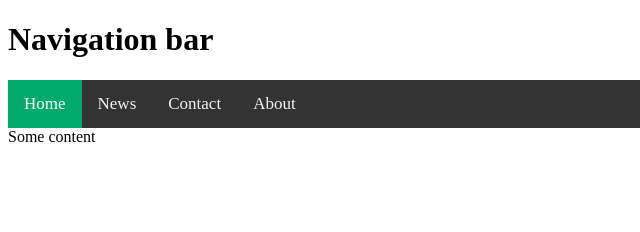
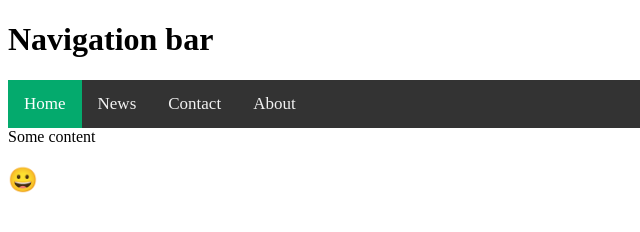
Before and after one commit to sanadivya06/git-practice, a plain HTML site: page index.html in a window 1280 px wide. Shown: the full height of the page, 0-640 px from the left. Drawn offline with Linux system fonts and the light colour scheme.

Commit message:
added smiley emoji

```diff
--- a/index.html
+++ b/index.html
@@ -39,5 +39,6 @@
         <a href="#about" >About</a>
     </div>
     <div> Some content </div>
+    <h2>&#128512;</h2>
 </body>
 </html>
```
